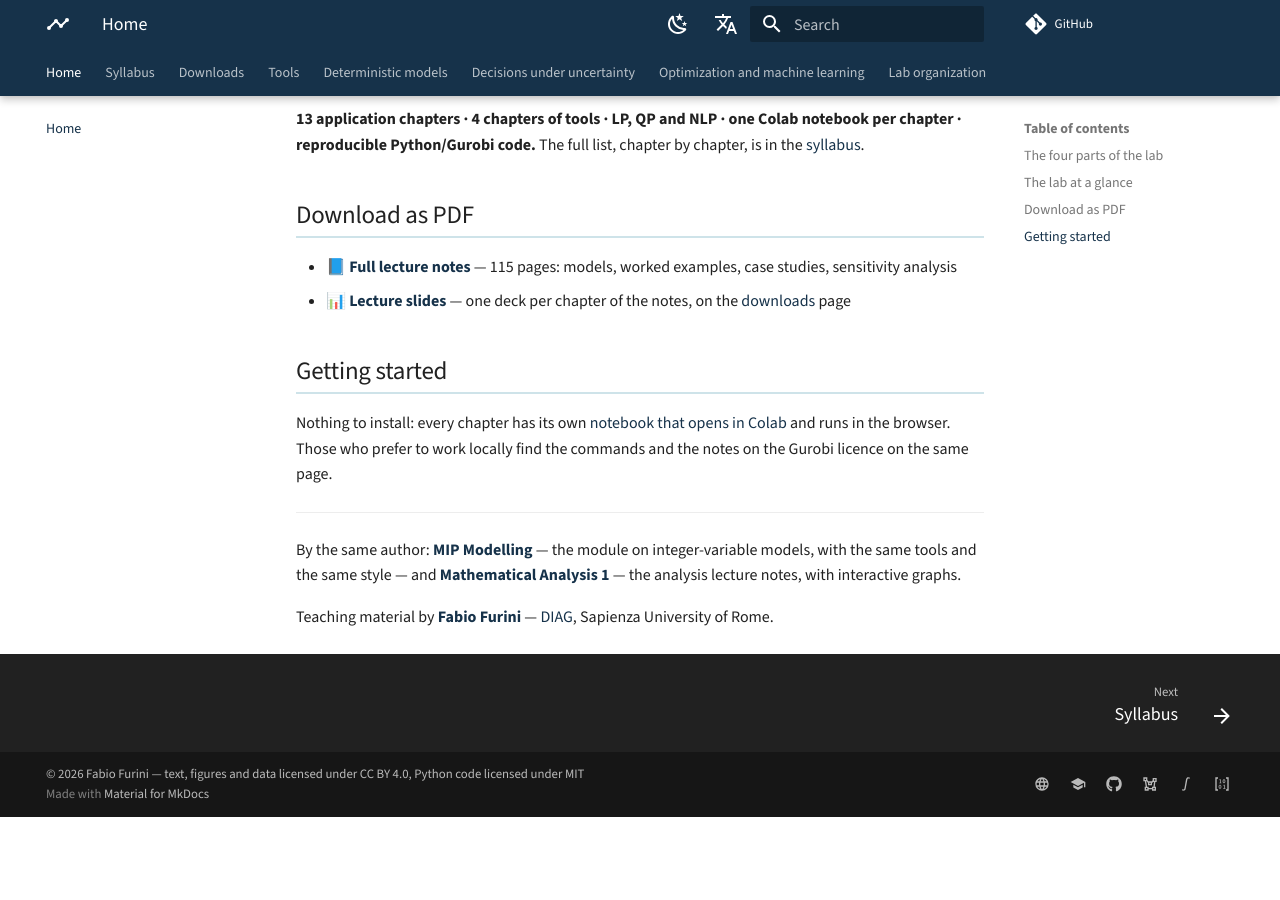
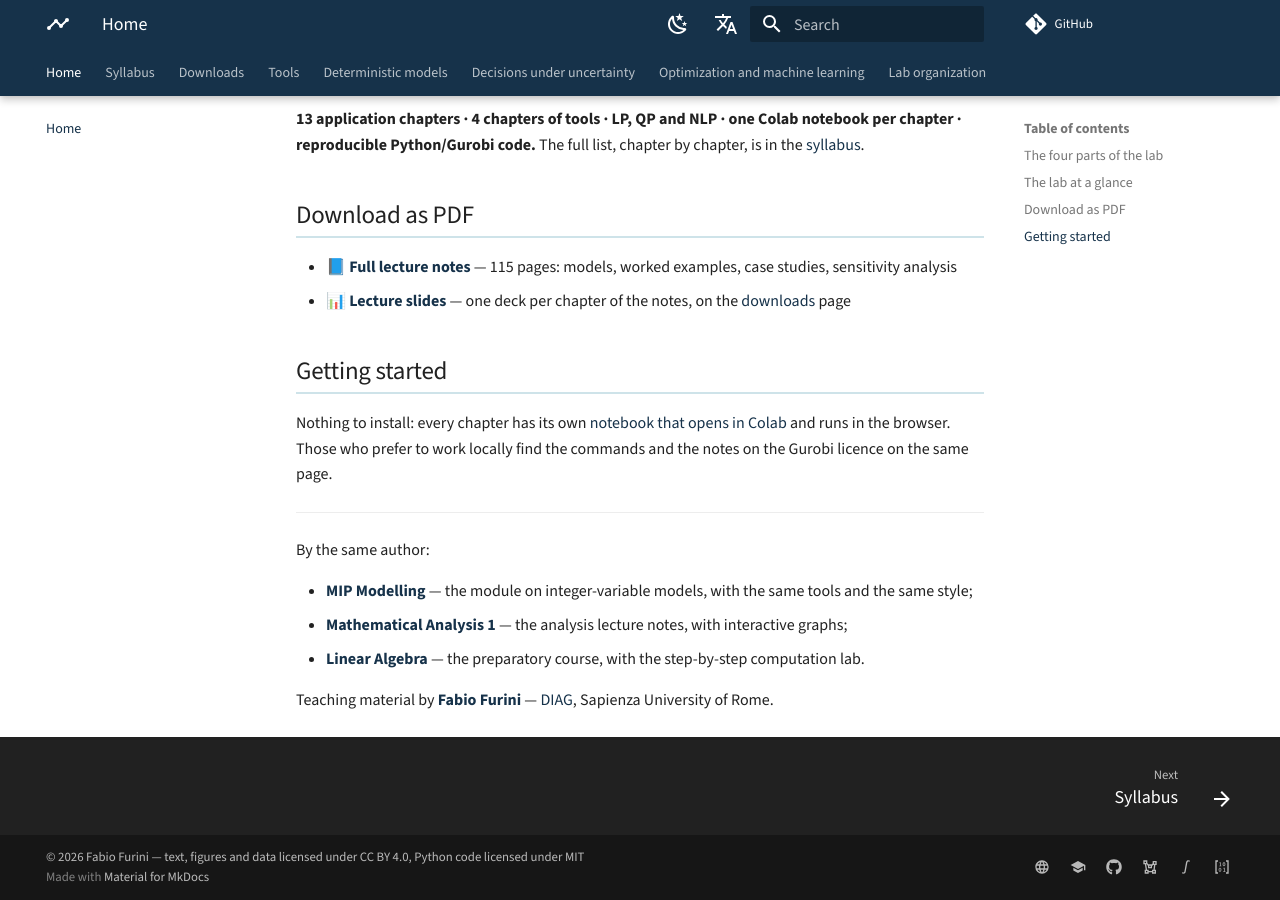
Before and after one commit to fabiofurini/operations-research-lab, an MkDocs documentation site: the page built from docs/index.md, in a window 1280 px wide and 900 px high, scrolled down 1205 px. Built offline with MkDocs 1.6.1 and Material for MkDocs 9.7.7, drawn with Linux system fonts in a browser that asks for light colours; comment, search, counter and statistics services are not loaded; before the commit the page ends 2022 px from its top, so only the background shows below that.

Commit message:
Gli altri corsi dello stesso autore (con Algebra lineare); dispense con il link al sito nuovo
Co-Authored-By: Claude Opus 5.5 <noreply@anthropic.com>

```diff
--- a/docs/index.md
+++ b/docs/index.md
@@ -84,10 +84,11 @@ the same page.
 
 ---
 
-By the same author: **[MIP Modelling](https://fabiofurini.github.io/mip-modelling/)** —
-the module on integer-variable models, with the same tools and the same style —
-and **[Mathematical Analysis 1](https://fabiofurini.github.io/mathematical-analysis-1/)** — the analysis
-lecture notes, with interactive graphs.
+By the same author:
+
+- **[MIP Modelling](https://fabiofurini.github.io/mip-modelling/)** — the module on integer-variable models, with the same tools and the same style;
+- **[Mathematical Analysis 1](https://fabiofurini.github.io/mathematical-analysis-1/)** — the analysis lecture notes, with interactive graphs;
+- **[Linear Algebra](https://fabiofurini.github.io/linear-algebra/)** — the preparatory course, with the step-by-step computation lab.
 
 Teaching material by **[Fabio Furini](https://fabiofurini.github.io/)** —
 [DIAG](https://www.diag.uniroma1.it/), Sapienza University of Rome.
```
